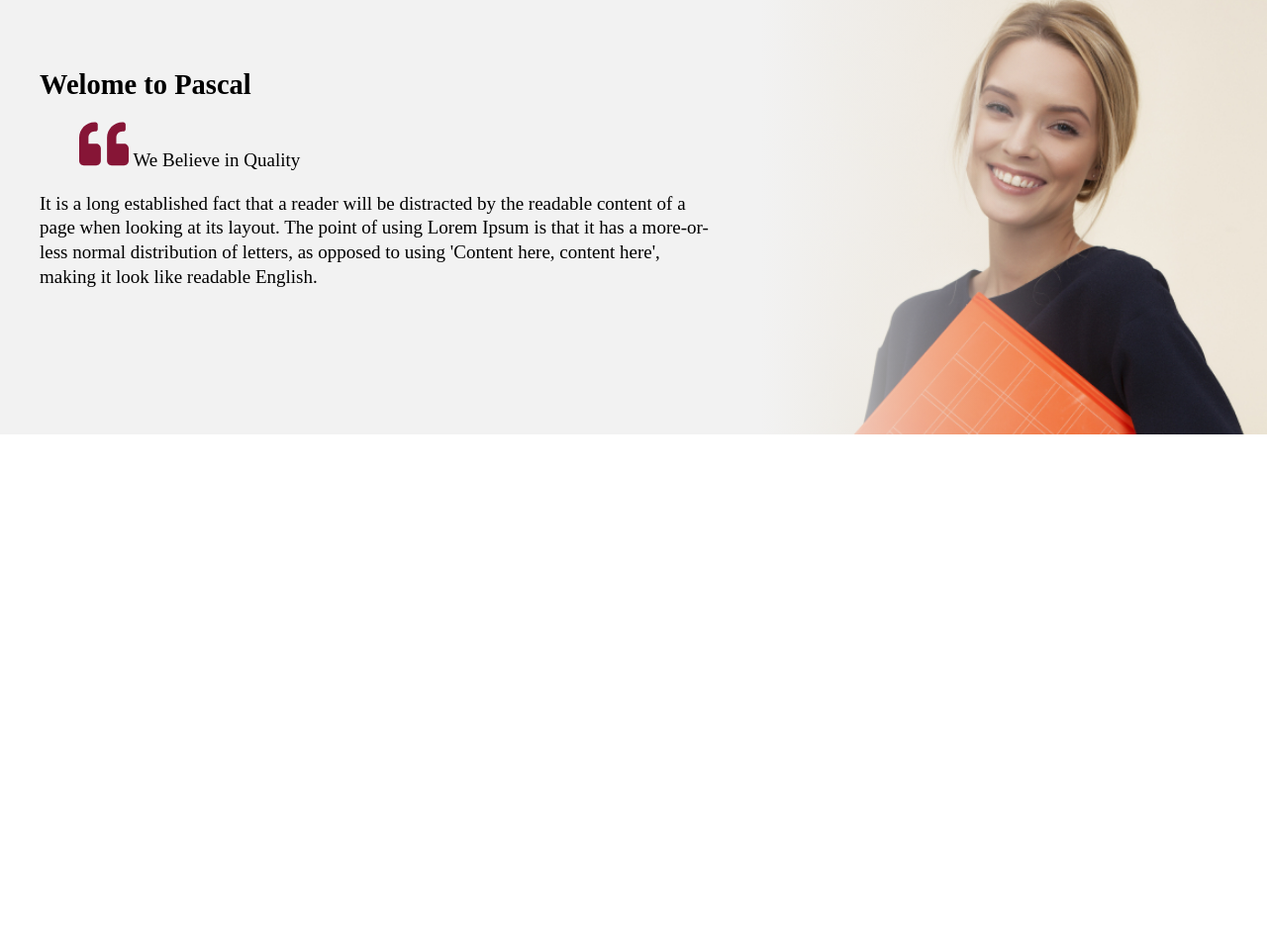
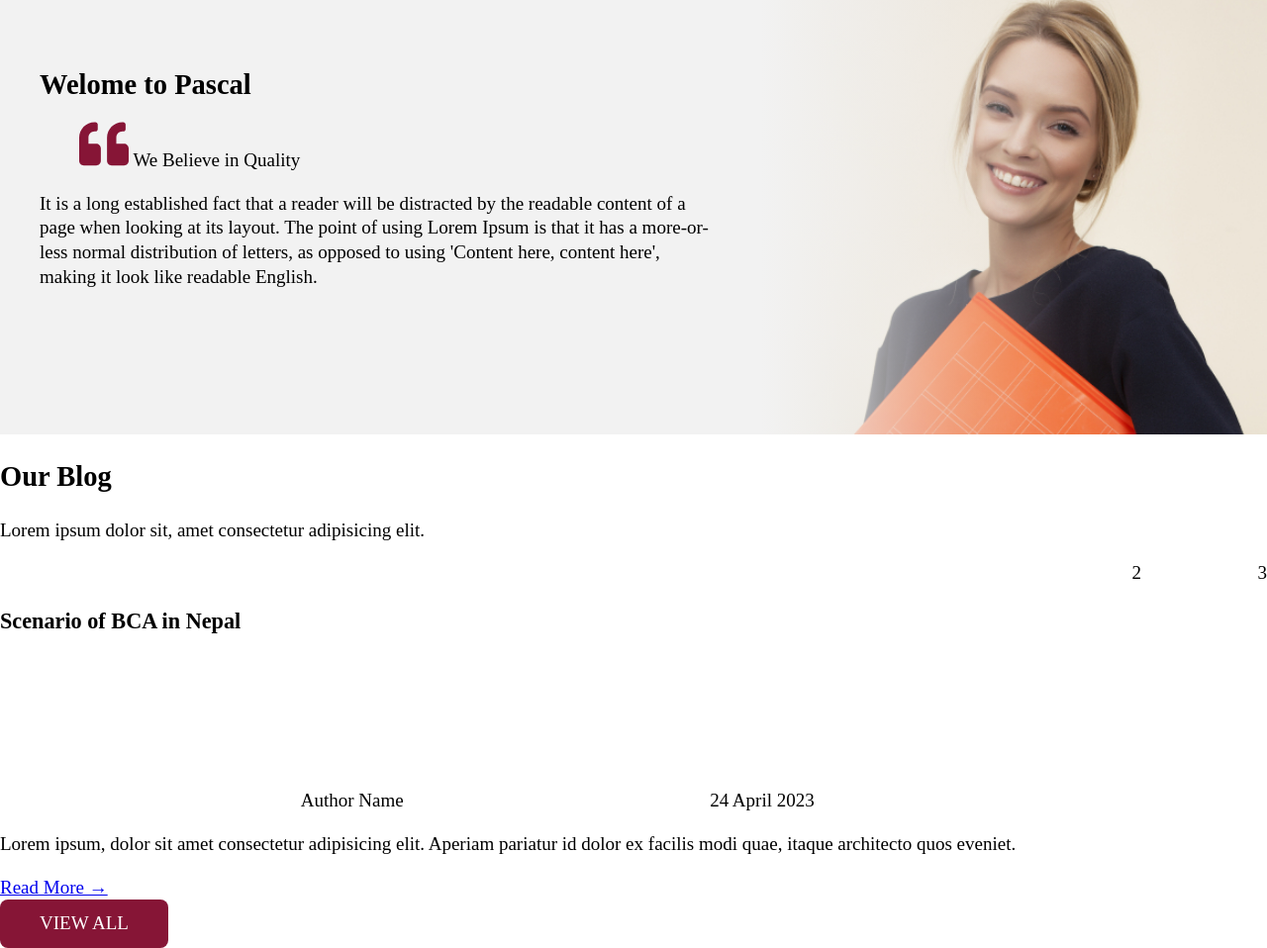
Before and after one commit to iamyubarajrai/bootcamp.pascal, a plain HTML site: page index.html in a window 1280 px wide. Shown: the part 955-1913 px from the top of the page at 99% size. Before the commit the page ends 1394 px from the top, so only its background shows below. Drawn offline with Linux system fonts and the light colour scheme.

Commit message:
WIP:
- working on homepage

```diff
--- a/index.html
+++ b/index.html
@@ -185,7 +185,43 @@
         </div>
     </section>
     <section class="grid-box">
-
+        <header class="grid-box__header">
+            <h2 class="titlestyle1">Our Blog</h2>
+            <div class="text-box">
+                <p>Lorem ipsum dolor sit, amet consectetur adipisicing elit.</p>
+            </div>
+        </header>
+        <div class="container">
+            <div class="grid-box__item">
+                <figure class="grid-box__image">
+                    <img src="" alt="" />
+                </figure>
+                <div class="grid-box__detail">
+                    <h3 class="grid-box__title">Scenario of BCA in Nepal</h3>
+                    <div class="post-meta">
+                        <span class="post-meta__item">
+                            <svg></svg>
+                            <span>Author Name</span>
+                        </span>
+                        <span class="post-meta__item">
+                            <svg></svg>
+                            <span>24 April 2023</span>
+                        </span>
+                    </div>
+                    <div class="text-box">
+                        <p>Lorem ipsum, dolor sit amet consectetur adipisicing elit. Aperiam pariatur id dolor ex facilis modi quae, itaque architecto quos eveniet.</p>
+                    </div>
+                    <a href="#" title="Read More" class="text-link">Read More &rarr;</a>
+                </div>
+            </div>
+            <div class="grid-box__item">
+                2
+            </div>
+            <div class="grid-box__item">
+                3
+            </div>
+        </div>
+        <a href="#" title="View All" class="button">View All</a>
     </section>
     <!-- Slick CDN JS -->
     <script type="text/javascript" src="./lib/slick.min.js"></script>
--- a/styles.css
+++ b/styles.css
@@ -206,6 +206,7 @@ body, figure { margin: 0; }
     text-decoration: none;
     text-transform: uppercase;
     transition: 0.3s;
+    color: white;
 }
 
 .button:hover {
@@ -404,6 +405,11 @@ body, figure { margin: 0; }
     color: var(--primary-color);
 }
 
+.grid-box .container {
+    display: flex;
+    justify-content: space-between;
+}
+
 /*
 CSS Media
 - print
```
